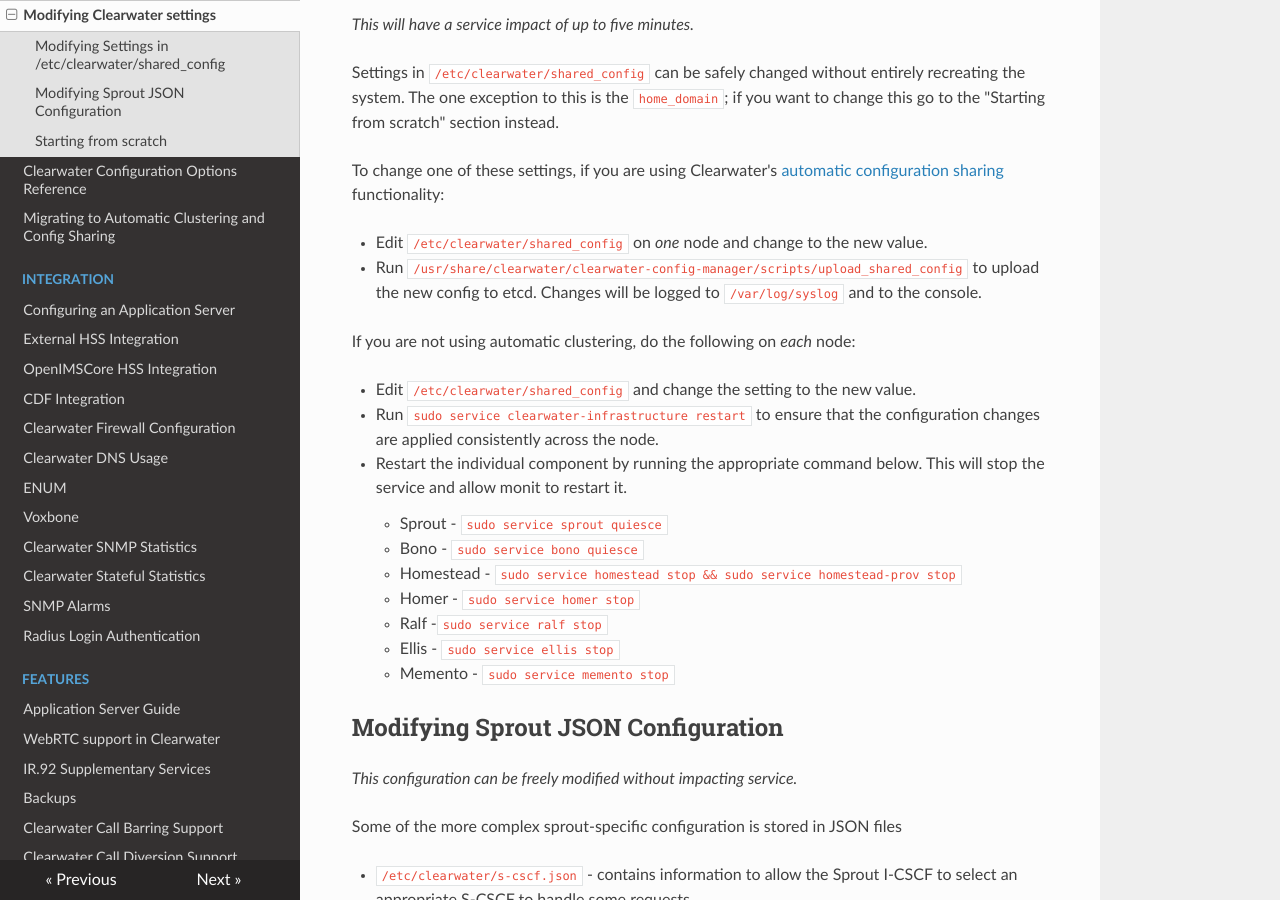
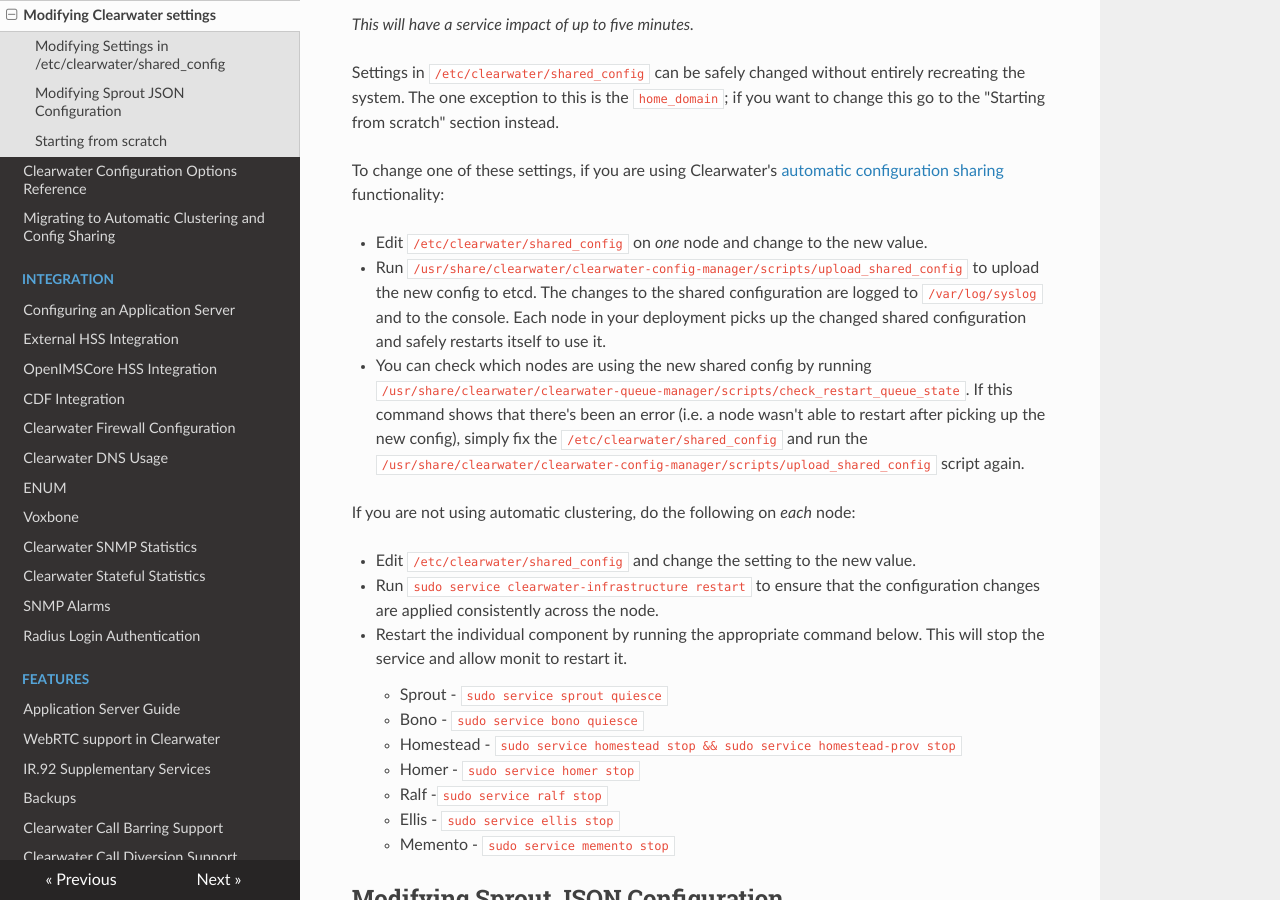
Before and after one commit to Metaswitch/clearwater-readthedocs, an MkDocs documentation site: the page built from docs/Modifying_Clearwater_settings.md, in a window 1280 px wide and 900 px high, scrolled down 323 px. Built offline with MkDocs 1.6.1, drawn with Linux system fonts in a browser that asks for light colours; nearby versions of some CDN libraries; old or Windows-style settings are respelled for this version of MkDocs.

Commit message:
Add documentation for the queue manager

```diff
--- a/docs/Modifying_Clearwater_settings.md
+++ b/docs/Modifying_Clearwater_settings.md
@@ -11,7 +11,8 @@ Settings in `/etc/clearwater/shared_config` can be safely changed without entire
 To change one of these settings, if you are using Clearwater's [automatic configuration sharing](Automatic_Clustering_Config_Sharing.md) functionality:
 
 *   Edit `/etc/clearwater/shared_config` on *one* node and change to the new value.
-*   Run `/usr/share/clearwater/clearwater-config-manager/scripts/upload_shared_config` to upload the new config to etcd. Changes will be logged to `/var/log/syslog` and to the console.
+*   Run `/usr/share/clearwater/clearwater-config-manager/scripts/upload_shared_config` to upload the new config to etcd. The changes to the shared configuration are logged to `/var/log/syslog` and to the console. Each node in your deployment picks up the changed shared configuration and safely restarts itself to use it.
+*   You can check which nodes are using the new shared config by running `/usr/share/clearwater/clearwater-queue-manager/scripts/check_restart_queue_state`. If this command shows that there's been an error (i.e. a node wasn't able to restart after picking up the new config), simply fix the `/etc/clearwater/shared_config` and run the `/usr/share/clearwater/clearwater-config-manager/scripts/upload_shared_config` script again.
 
 If you are not using automatic clustering, do the following on *each* node:
 
```
Also changed, not shown: docs/Backups.md (+2 -0 lines), docs/Manual_Install.md (+1 -1 lines).
